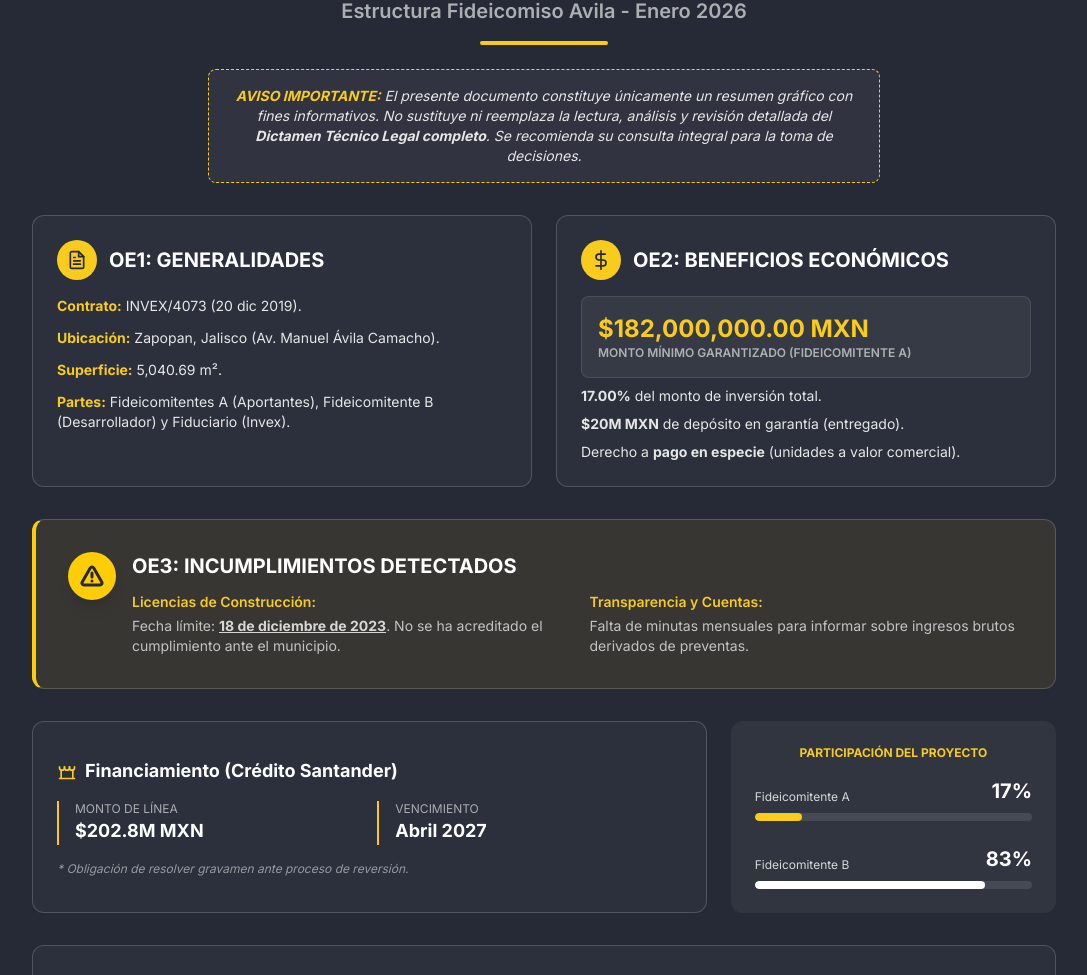
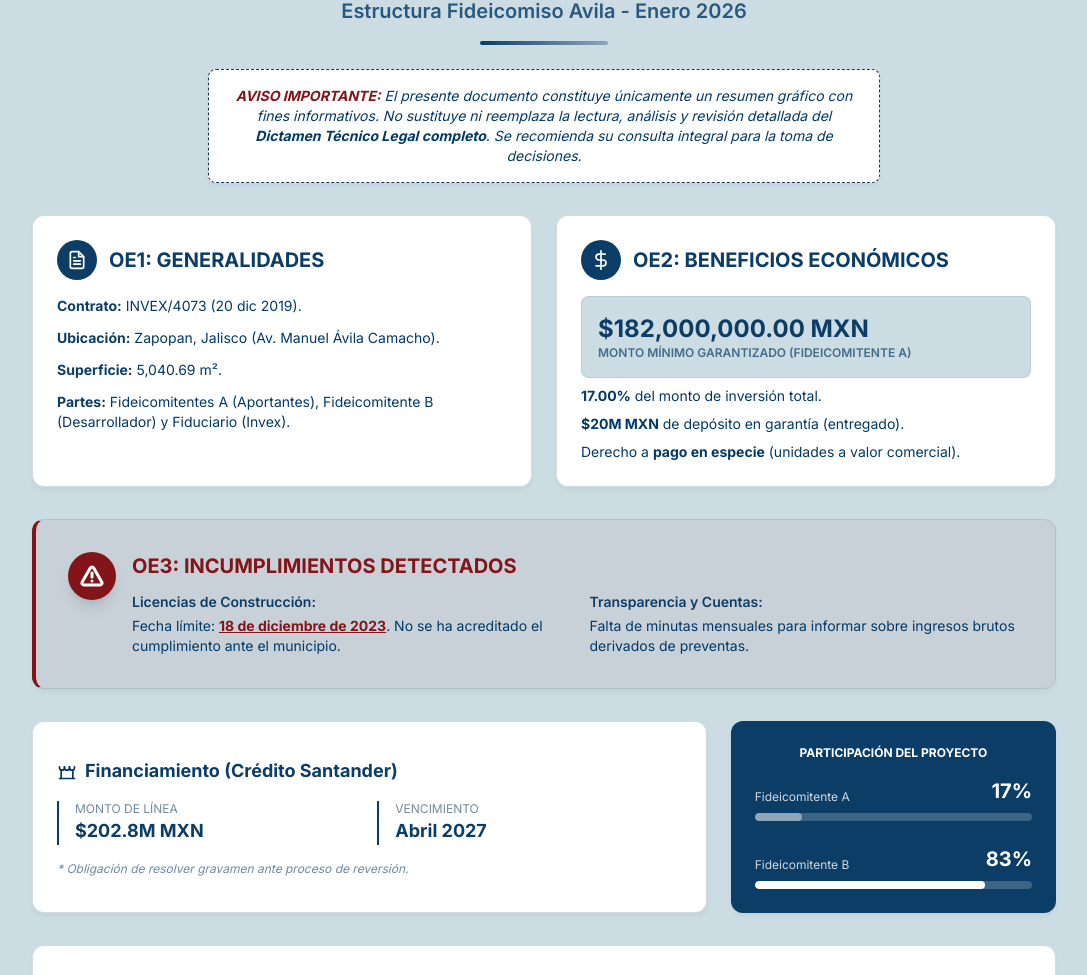
Before and after one commit to marechiga-lab/AVILA, a plain HTML site: page index.html in a window 1280 px wide. Shown: the part 83-1058 px from the top of the page, without its empty margins (96-1183 px from the left). Drawn offline with nearby package versions, Linux system fonts and the light colour scheme.

Commit message:
Update index.html

```diff
--- a/index.html
+++ b/index.html
@@ -8,13 +8,12 @@
     <link href="https://fonts.googleapis.com/css2?family=Inter:wght@300;400;600;700&display=swap" rel="stylesheet">
     <style>
         :root {
-            --primary-bg: #262a36;
-            --text-main: #ffffff;
-            --text-secondary: #e6e6e6;
-            --accent: #f8cb1d;
-            --accent-dark: #ffcc08;
-            --card-border: #e6e6e6;
-            --gray-subtle: #f2f2f2;
+            --primary-bg: #CCDCE3;
+            --card-bg: #ffffff;
+            --text-main: #0B3D66;
+            --text-secondary: #013968;
+            --accent: #8FA6BA;
+            --accent-dark: #831419;
             --white: #ffffff;
         }
         body {
@@ -23,37 +22,38 @@
             color: var(--text-main);
         }
         .card {
-            background: rgba(255, 255, 255, 0.03);
-            border: 1px solid rgba(230, 230, 230, 0.2);
+            background: var(--card-bg);
+            border: 1px solid rgba(143, 166, 186, 0.4);
             border-radius: 12px;
             transition: all 0.2s;
+            box-shadow: 0 4px 6px -1px rgba(0, 0, 0, 0.05);
         }
         .card:hover {
             transform: translateY(-4px);
-            background: rgba(255, 255, 255, 0.06);
-            box-shadow: 0 10px 25px -5px rgba(0, 0, 0, 0.3);
+            box-shadow: 0 10px 25px -5px rgba(11, 61, 102, 0.1);
         }
         .accent-bar {
             height: 4px;
-            background: linear-gradient(90deg, var(--accent), var(--accent-dark));
+            background: linear-gradient(90deg, var(--text-main), var(--accent));
             border-radius: 2px;
         }
         .status-alert {
-            background-color: rgba(248, 203, 29, 0.08);
+            background-color: rgba(131, 20, 25, 0.05);
             border-left: 4px solid var(--accent-dark);
         }
         .icon-circle {
-            background-color: var(--accent);
-            color: var(--primary-bg);
+            background-color: var(--text-main);
+            color: var(--white);
         }
         .disclaimer-box {
-            background-color: rgba(242, 242, 242, 0.05);
-            border: 1px dashed var(--accent);
+            background-color: var(--white);
+            border: 1px dashed var(--text-main);
             color: var(--text-secondary);
+            box-shadow: 0 2px 4px rgba(0,0,0,0.05);
         }
         .amount-highlight {
-            background-color: rgba(255, 255, 255, 0.05);
-            border: 1px solid rgba(255, 255, 255, 0.1);
+            background-color: var(--primary-bg);
+            border: 1px solid rgba(11, 61, 102, 0.1);
         }
     </style>
 </head>
@@ -61,15 +61,15 @@
     <div class="max-w-5xl mx-auto">
         <!-- Header -->
         <header class="text-center mb-8">
-            <h1 class="text-4xl font-extrabold mb-2 tracking-tight uppercase" style="color: var(--white);">
+            <h1 class="text-4xl font-extrabold mb-2 tracking-tight uppercase" style="color: var(--text-main);">
                 Dictamen Técnico Legal
             </h1>
-            <p class="text-xl font-semibold opacity-70 mb-4" style="color: var(--text-secondary);">Estructura Fideicomiso Avila - Enero 2026</p>
+            <p class="text-xl font-semibold opacity-80 mb-4" style="color: var(--text-secondary);">Estructura Fideicomiso Avila - Enero 2026</p>
             <div class="accent-bar w-32 mx-auto mb-6"></div>
 
             <!-- Disclaimer -->
             <div class="max-w-2xl mx-auto p-4 rounded-lg disclaimer-box text-xs md:text-sm italic mb-6">
-                <strong style="color: var(--accent);">AVISO IMPORTANTE:</strong> El presente documento constituye únicamente un resumen gráfico con fines informativos. No sustituye ni reemplaza la lectura, análisis y revisión detallada del <strong>Dictamen Técnico Legal completo</strong>. Se recomienda su consulta integral para la toma de decisiones.
+                <strong style="color: var(--accent-dark);">AVISO IMPORTANTE:</strong> El presente documento constituye únicamente un resumen gráfico con fines informativos. No sustituye ni reemplaza la lectura, análisis y revisión detallada del <strong>Dictamen Técnico Legal completo</strong>. Se recomienda su consulta integral para la toma de decisiones.
             </div>
         </header>
 
@@ -81,13 +81,13 @@
                     <div class="w-10 h-10 flex items-center justify-center rounded-full icon-circle mr-3">
                         <svg xmlns="http://www.w3.org/2000/svg" width="20" height="20" viewBox="0 0 24 24" fill="none" stroke="currentColor" stroke-width="2" stroke-linecap="round" stroke-linejoin="round"><path d="M14 2H6a2 2 0 0 0-2 2v16a2 2 0 0 0 2 2h12a2 2 0 0 0 2-2V8z"></path><polyline points="14 2 14 8 20 8"></polyline><line x1="16" y1="13" x2="8" y2="13"></line><line x1="16" y1="17" x2="8" y2="17"></line><polyline points="10 9 9 9 8 9"></polyline></svg>
                     </div>
-                    <h2 class="text-xl font-bold uppercase" style="color: var(--white);">OE1: Generalidades</h2>
+                    <h2 class="text-xl font-bold uppercase" style="color: var(--text-main);">OE1: Generalidades</h2>
                 </div>
                 <ul class="space-y-3 text-sm" style="color: var(--text-secondary);">
-                    <li><strong style="color: var(--accent);">Contrato:</strong> INVEX/4073 (20 dic 2019).</li>
-                    <li><strong style="color: var(--accent);">Ubicación:</strong> Zapopan, Jalisco (Av. Manuel Ávila Camacho).</li>
-                    <li><strong style="color: var(--accent);">Superficie:</strong> 5,040.69 m².</li>
-                    <li><strong style="color: var(--accent);">Partes:</strong> Fideicomitentes A (Aportantes), Fideicomitente B (Desarrollador) y Fiduciario (Invex).</li>
+                    <li><strong style="color: var(--text-main);">Contrato:</strong> INVEX/4073 (20 dic 2019).</li>
+                    <li><strong style="color: var(--text-main);">Ubicación:</strong> Zapopan, Jalisco (Av. Manuel Ávila Camacho).</li>
+                    <li><strong style="color: var(--text-main);">Superficie:</strong> 5,040.69 m².</li>
+                    <li><strong style="color: var(--text-main);">Partes:</strong> Fideicomitentes A (Aportantes), Fideicomitente B (Desarrollador) y Fiduciario (Invex).</li>
                 </ul>
             </div>
 
@@ -97,11 +97,11 @@
                     <div class="w-10 h-10 flex items-center justify-center rounded-full icon-circle mr-3">
                         <svg xmlns="http://www.w3.org/2000/svg" width="20" height="20" viewBox="0 0 24 24" fill="none" stroke="currentColor" stroke-width="2" stroke-linecap="round" stroke-linejoin="round"><line x1="12" y1="1" x2="12" y2="23"></line><path d="M17 5H9.5a3.5 3.5 0 0 0 0 7h5a3.5 3.5 0 0 1 0 7H6"></path></svg>
                     </div>
-                    <h2 class="text-xl font-bold uppercase" style="color: var(--white);">OE2: Beneficios Económicos</h2>
+                    <h2 class="text-xl font-bold uppercase" style="color: var(--text-main);">OE2: Beneficios Económicos</h2>
                 </div>
                 <div class="p-4 rounded-lg mb-2 amount-highlight">
-                    <p class="text-2xl font-bold" style="color: var(--accent);">$182,000,000.00 MXN</p>
-                    <p class="text-xs uppercase font-semibold opacity-60">Monto mínimo garantizado (Fideicomitente A)</p>
+                    <p class="text-2xl font-bold" style="color: var(--text-main);">$182,000,000.00 MXN</p>
+                    <p class="text-xs uppercase font-semibold opacity-70">Monto mínimo garantizado (Fideicomitente A)</p>
                 </div>
                 <ul class="space-y-2 text-sm" style="color: var(--text-secondary);">
                     <li><span class="font-bold">17.00%</span> del monto de inversión total.</li>
@@ -114,19 +114,19 @@
         <!-- Alert Section: OE3 Incumplimientos -->
         <div class="card p-8 mb-8 status-alert">
             <div class="flex items-start">
-                <div class="w-12 h-12 flex items-center justify-center rounded-full bg-yellow-400 text-primary-bg mr-4 shrink-0 shadow-lg" style="background-color: var(--accent-dark); color: var(--primary-bg);">
+                <div class="w-12 h-12 flex items-center justify-center rounded-full text-white mr-4 shrink-0 shadow-lg" style="background-color: var(--accent-dark);">
                     <svg xmlns="http://www.w3.org/2000/svg" width="24" height="24" viewBox="0 0 24 24" fill="none" stroke="currentColor" stroke-width="3" stroke-linecap="round" stroke-linejoin="round"><path d="m21.73 18-8-14a2 2 0 0 0-3.48 0l-8 14A2 2 0 0 0 4 21h16a2 2 0 0 0 1.73-3Z"></path><line x1="12" y1="9" x2="12" y2="13"></line><line x1="12" y1="17" x2="12.01" y2="17"></line></svg>
                 </div>
                 <div>
-                    <h2 class="text-xl font-bold mb-3 uppercase" style="color: var(--white);">OE3: Incumplimientos detectados</h2>
+                    <h2 class="text-xl font-bold mb-3 uppercase" style="color: var(--accent-dark);">OE3: Incumplimientos detectados</h2>
                     <div class="grid grid-cols-1 md:grid-cols-2 gap-6">
                         <div>
-                            <p class="text-sm font-semibold mb-1" style="color: var(--accent);">Licencias de Construcción:</p>
-                            <p class="text-sm opacity-80" style="color: var(--text-secondary);">Fecha límite: <span class="font-bold underline text-white">18 de diciembre de 2023</span>. No se ha acreditado el cumplimiento ante el municipio.</p>
+                            <p class="text-sm font-semibold mb-1" style="color: var(--text-main);">Licencias de Construcción:</p>
+                            <p class="text-sm" style="color: var(--text-secondary);">Fecha límite: <span class="font-bold underline" style="color: var(--accent-dark);">18 de diciembre de 2023</span>. No se ha acreditado el cumplimiento ante el municipio.</p>
                         </div>
                         <div>
-                            <p class="text-sm font-semibold mb-1" style="color: var(--accent);">Transparencia y Cuentas:</p>
-                            <p class="text-sm opacity-80" style="color: var(--text-secondary);">Falta de minutas mensuales para informar sobre ingresos brutos derivados de preventas.</p>
+                            <p class="text-sm font-semibold mb-1" style="color: var(--text-main);">Transparencia y Cuentas:</p>
+                            <p class="text-sm" style="color: var(--text-secondary);">Falta de minutas mensuales para informar sobre ingresos brutos derivados de preventas.</p>
                         </div>
                     </div>
                 </div>
@@ -136,41 +136,41 @@
         <!-- Financial & Credit -->
         <div class="grid grid-cols-1 md:grid-cols-3 gap-6 mb-8">
             <div class="md:col-span-2 card p-6 flex flex-col justify-center">
-                <h3 class="text-lg font-bold mb-4 flex items-center" style="color: var(--white);">
-                    <svg class="mr-2" style="color: var(--accent);" xmlns="http://www.w3.org/2000/svg" width="20" height="20" viewBox="0 0 24 24" fill="none" stroke="currentColor" stroke-width="2" stroke-linecap="round" stroke-linejoin="round"><path d="M3 21h18"></path><path d="M3 7v1a3 3 0 0 0 6 0V7"></path><path d="M9 7v1a3 3 0 0 0 6 0V7"></path><path d="M15 7v1a3 3 0 0 0 6 0V7"></path><path d="M19 21V11"></path><path d="M5 21V11"></path></svg>
+                <h3 class="text-lg font-bold mb-4 flex items-center" style="color: var(--text-main);">
+                    <svg class="mr-2" style="color: var(--text-secondary);" xmlns="http://www.w3.org/2000/svg" width="20" height="20" viewBox="0 0 24 24" fill="none" stroke="currentColor" stroke-width="2" stroke-linecap="round" stroke-linejoin="round"><path d="M3 21h18"></path><path d="M3 7v1a3 3 0 0 0 6 0V7"></path><path d="M9 7v1a3 3 0 0 0 6 0V7"></path><path d="M15 7v1a3 3 0 0 0 6 0V7"></path><path d="M19 21V11"></path><path d="M5 21V11"></path></svg>
                     Financiamiento (Crédito Santander)
                 </h3>
                 <div class="grid grid-cols-2 gap-4">
-                    <div class="border-l-2 pl-4" style="border-color: var(--accent);">
+                    <div class="border-l-2 pl-4" style="border-color: var(--text-main);">
                         <p class="text-xs opacity-60 uppercase">Monto de Línea</p>
-                        <p class="text-lg font-bold" style="color: var(--white);">$202.8M MXN</p>
+                        <p class="text-lg font-bold" style="color: var(--text-main);">$202.8M MXN</p>
                     </div>
-                    <div class="border-l-2 pl-4" style="border-color: var(--accent);">
+                    <div class="border-l-2 pl-4" style="border-color: var(--text-main);">
                         <p class="text-xs opacity-60 uppercase">Vencimiento</p>
-                        <p class="text-lg font-bold" style="color: var(--white);">Abril 2027</p>
+                        <p class="text-lg font-bold" style="color: var(--text-main);">Abril 2027</p>
                     </div>
                 </div>
-                <p class="text-xs mt-4 italic opacity-50">* Obligación de resolver gravamen ante proceso de reversión.</p>
+                <p class="text-xs mt-4 italic opacity-60">* Obligación de resolver gravamen ante proceso de reversión.</p>
             </div>
 
-            <div class="card p-6 flex flex-col justify-center bg-white/5 border-none">
-                <h3 class="font-bold mb-4 uppercase text-xs text-center" style="color: var(--accent);">Participación del Proyecto</h3>
+            <div class="card p-6 flex flex-col justify-center border-none" style="background-color: var(--text-main);">
+                <h3 class="font-bold mb-4 uppercase text-xs text-center" style="color: var(--white);">Participación del Proyecto</h3>
                 <div class="space-y-6">
                     <div>
                         <div class="flex items-end justify-between mb-2">
-                            <span class="text-xs opacity-80">Fideicomitente A</span>
-                            <span class="text-xl font-bold">17%</span>
+                            <span class="text-xs text-white opacity-80">Fideicomitente A</span>
+                            <span class="text-xl font-bold text-white">17%</span>
                         </div>
-                        <div class="w-full bg-white/10 h-2 rounded-full overflow-hidden">
+                        <div class="w-full bg-white/20 h-2 rounded-full overflow-hidden">
                             <div class="h-full rounded-full" style="width: 17%; background-color: var(--accent);"></div>
                         </div>
                     </div>
                     <div>
                         <div class="flex items-end justify-between mb-2">
-                            <span class="text-xs opacity-80">Fideicomitente B</span>
-                            <span class="text-xl font-bold">83%</span>
+                            <span class="text-xs text-white opacity-80">Fideicomitente B</span>
+                            <span class="text-xl font-bold text-white">83%</span>
                         </div>
-                        <div class="w-full bg-white/10 h-2 rounded-full overflow-hidden">
+                        <div class="w-full bg-white/20 h-2 rounded-full overflow-hidden">
                             <div class="h-full rounded-full bg-white" style="width: 83%;"></div>
                         </div>
                     </div>
@@ -179,30 +179,30 @@
         </div>
 
         <!-- General Conclusions -->
-        <div class="card p-8" style="border-bottom: 8px solid var(--accent-dark);">
-            <h2 class="text-2xl font-bold mb-8 text-center uppercase" style="color: var(--white);">Ruta de Acción Recomendada</h2>
+        <div class="card p-8" style="border-bottom: 8px solid var(--text-main);">
+            <h2 class="text-2xl font-bold mb-8 text-center uppercase" style="color: var(--text-main);">Ruta de Acción Recomendada</h2>
             <div class="grid grid-cols-1 md:grid-cols-2 gap-x-12 gap-y-8">
                 <div class="flex gap-4">
-                    <span class="text-3xl font-bold" style="color: var(--accent); opacity: 0.3;">01</span>
+                    <span class="text-3xl font-bold" style="color: var(--accent-dark);">01</span>
                     <p class="text-sm leading-relaxed" style="color: var(--text-secondary);"><strong>Ejercer Reversión:</strong> Ante incumplimientos de plazos, el Fideicomitente A puede recuperar el inmueble siguiendo el proceso contractual.</p>
                 </div>
                 <div class="flex gap-4">
-                    <span class="text-3xl font-bold" style="color: var(--accent); opacity: 0.3;">02</span>
+                    <span class="text-3xl font-bold" style="color: var(--accent-dark);">02</span>
                     <p class="text-sm leading-relaxed" style="color: var(--text-secondary);"><strong>Conciliación de Gastos:</strong> Se requiere validar inversiones del Fideicomitente B para la liquidación final en caso de extinción.</p>
                 </div>
                 <div class="flex gap-4">
-                    <span class="text-3xl font-bold" style="color: var(--accent); opacity: 0.3;">03</span>
+                    <span class="text-3xl font-bold" style="color: var(--accent-dark);">03</span>
                     <p class="text-sm leading-relaxed" style="color: var(--text-secondary);"><strong>Auditoría Financiera:</strong> Revisar disposiciones de la línea de crédito para confirmar el uso correcto de los recursos.</p>
                 </div>
                 <div class="flex gap-4">
-                    <span class="text-3xl font-bold" style="color: var(--accent); opacity: 0.3;">04</span>
+                    <span class="text-3xl font-bold" style="color: var(--accent-dark);">04</span>
                     <p class="text-sm leading-relaxed" style="color: var(--text-secondary);"><strong>Cierre Administrativo:</strong> Negociar con Banco Santander el levantamiento de gravámenes si se opta por recuperar la propiedad.</p>
                 </div>
             </div>
         </div>
 
         <!-- Footer -->
-        <footer class="mt-12 text-center text-[10px] md:text-xs opacity-40 pb-12" style="color: var(--text-secondary);">
+        <footer class="mt-12 text-center text-[10px] md:text-xs opacity-60 pb-12" style="color: var(--text-main);">
             <p class="mb-1">Elaborado por Ricardo Ramírez Palos | Referencia: Dictamen Avila Enero 2026</p>
             <p>© Estructura Legal Inmobiliaria Zapopan</p>
         </footer>
```
